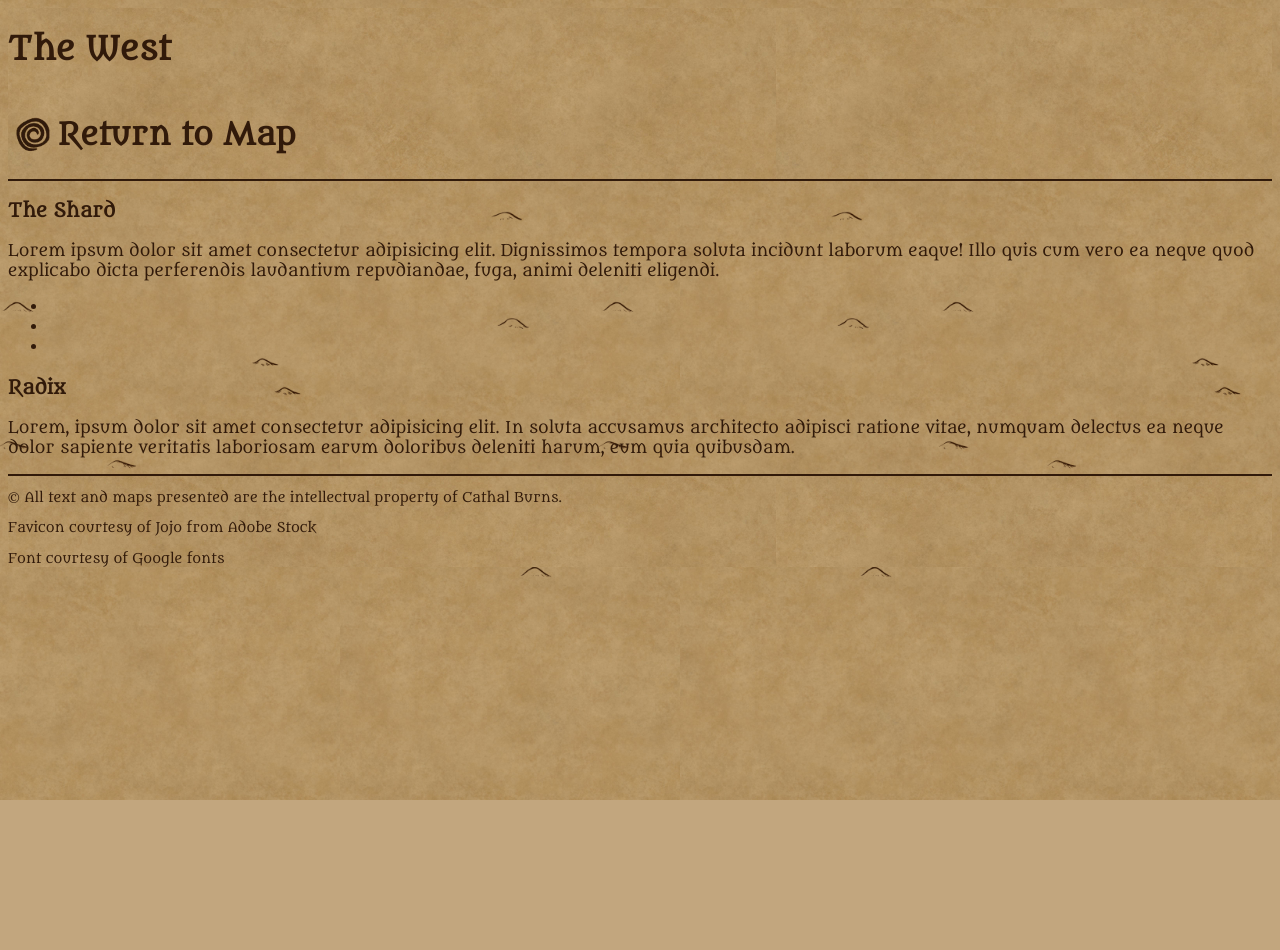
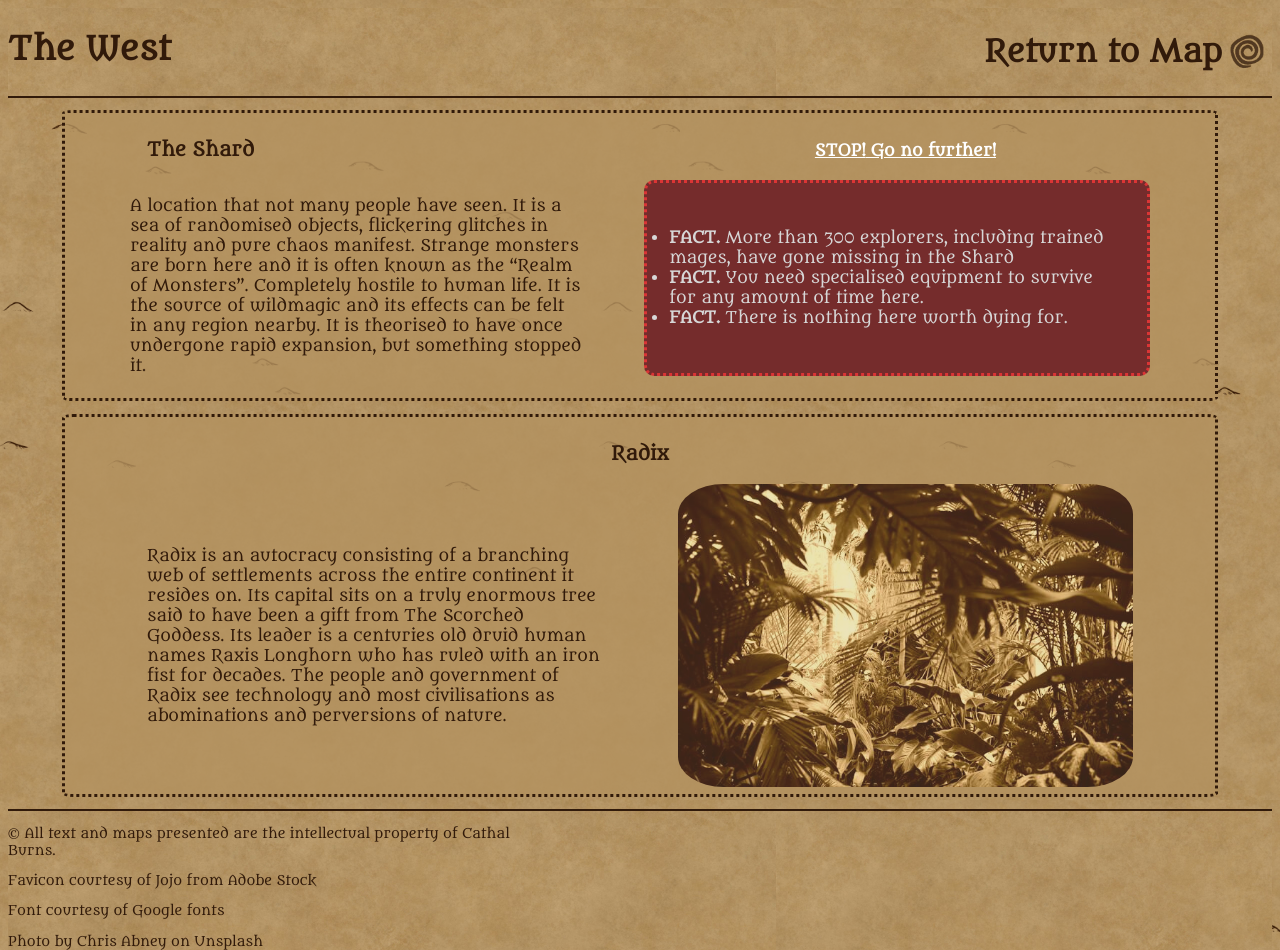
Before and after one commit to cathalb223/CS-1115, a plain HTML site: page The_West.html in a window 1280 px wide. Before the commit the page ends 800 px from the top, so only its background shows below. Drawn offline with Linux system fonts and the light colour scheme.

Commit message:
finished the west

```diff
--- a/The_West.html
+++ b/The_West.html
@@ -25,17 +25,19 @@
         <main>
             <section>
                 <h3>The Shard</h3>
-                <p>Lorem ipsum dolor sit amet consectetur adipisicing elit. Dignissimos tempora soluta incidunt laborum eaque! Illo quis cum vero ea neque quod explicabo dicta perferendis laudantium repudiandae, fuga, animi deleniti eligendi.</p>
+                <p>A location that not many people have seen. It is a sea of randomised objects, flickering glitches in reality and pure chaos manifest. Strange monsters are born here and it is often known as the “Realm of Monsters”. Completely hostile to human life. It is the source of wildmagic and its effects can be felt in any region nearby. It is theorised to have once undergone rapid expansion, but something stopped it.</p>
+                <h4><strong>STOP!</strong> Go no further!</h4>
                 <ul>
-                    <li></li>
-                    <li></li>
-                    <li></li>
+                    <li><strong>FACT. </strong>More than 300 explorers, including trained mages, have gone missing in the Shard</li>
+                    <li><strong>FACT. </strong>You need specialised equipment to survive for any amount of time here.</li>
+                    <li><strong>FACT. </strong>There is nothing here worth dying for.</li>
                 </ul>
             </section>
 
             <section>
                 <h3>Radix</h3>
-                <p>Lorem, ipsum dolor sit amet consectetur adipisicing elit. In soluta accusamus architecto adipisci ratione vitae, numquam delectus ea neque dolor sapiente veritatis laboriosam earum doloribus deleniti harum, eum quia quibusdam.</p>
+                <p>Radix is an autocracy consisting of a branching web of settlements across the entire continent it resides on. Its capital sits on a truly enormous tree said to have been a gift from The Scorched Goddess. Its leader is a centuries old druid human names Raxis Longhorn who has ruled with an iron fist for decades. The people and government of Radix see technology and most civilisations as abominations and perversions of nature.</p>
+                <img src ="images/jungle.jpg" alt="A dense section of foliage">
             </section>
 
         </main>
@@ -45,6 +47,7 @@
                 <p>&copy; All text and maps presented are the intellectual property of Cathal Burns.</p>
                 <p>Favicon courtesy of Jojo from Adobe Stock</p>
                 <p>Font courtesy of Google fonts</p>
+                <p>Photo by <a href="https://unsplash.com/@chrisabney?utm_source=unsplash&utm_medium=referral&utm_content=creditCopyText">Chris Abney</a> on <a href="https://unsplash.com/photos/area-covered-with-green-leafed-plants-qLW70Aoo8BE?utm_source=unsplash&utm_medium=referral&utm_content=creditCopyText">Unsplash</a></p>
 
             </small>
         </footer>
--- a/styles/WestStyles.css
+++ b/styles/WestStyles.css
@@ -0,0 +1,96 @@
+section {
+    border: 0.2em dotted var(--base-colour);
+    border-radius: 5%;
+    padding: 0.2em;
+    margin-bottom: 1em;
+    background-color: var(--bg--colour);
+}
+
+h4 {
+    margin-bottom: 0%;
+    text-decoration: underline;
+    font-weight: bold;
+    color: rgb(255, 255, 255);
+    text-align: center;
+}
+
+ul {
+    border: 0.2em dotted rgb(219, 53, 53);
+    background-color: rgb(117, 44, 44);
+    color: rgb(215, 215, 215);
+    width: fit-content;
+    padding: 5%;
+    margin-top: 0%;
+}
+
+img {
+    width: 100%;
+    opacity: 75%;
+    border-radius: 10%;
+}
+
+@media screen and (min-width: 800px) {
+    header {
+        display: flex;
+        flex-direction: row;
+        flex-wrap: wrap;
+        justify-content: space-between;
+    }
+
+    header > h1 {
+        width: fit-content;
+    }
+
+    header > nav, nav > a {
+        width: fit-content;
+        margin-left: auto;
+    }
+
+    section {
+        display: flex;
+        flex-direction: row;
+        flex-wrap: wrap;
+        justify-content: space-evenly;
+        align-content: center;
+        width: 90%;
+        margin:1% auto;
+        padding: 0.5%;
+        border-radius: 1%;
+    }
+
+    h3 {
+        order: 1;
+        width:40%;
+    }
+    h4 {
+        order: 2;
+        width: 40%;
+    }
+
+    p{
+        order:3;
+        width: 40%;
+        align-self: center;
+    }
+
+    ul {
+        order:4;
+        display: flex;
+        flex-direction: column;
+        justify-content: center;
+        width: 40%;
+        padding: 2%;
+        border-radius: 10px;
+    }
+
+    section + section > h3{
+        width: 100%;
+        text-align: center;
+    }
+
+    img {
+        order:4;
+        width: 40%;
+    }
+
+}
```
Also changed, not shown: images/jungle.jpg (added).
